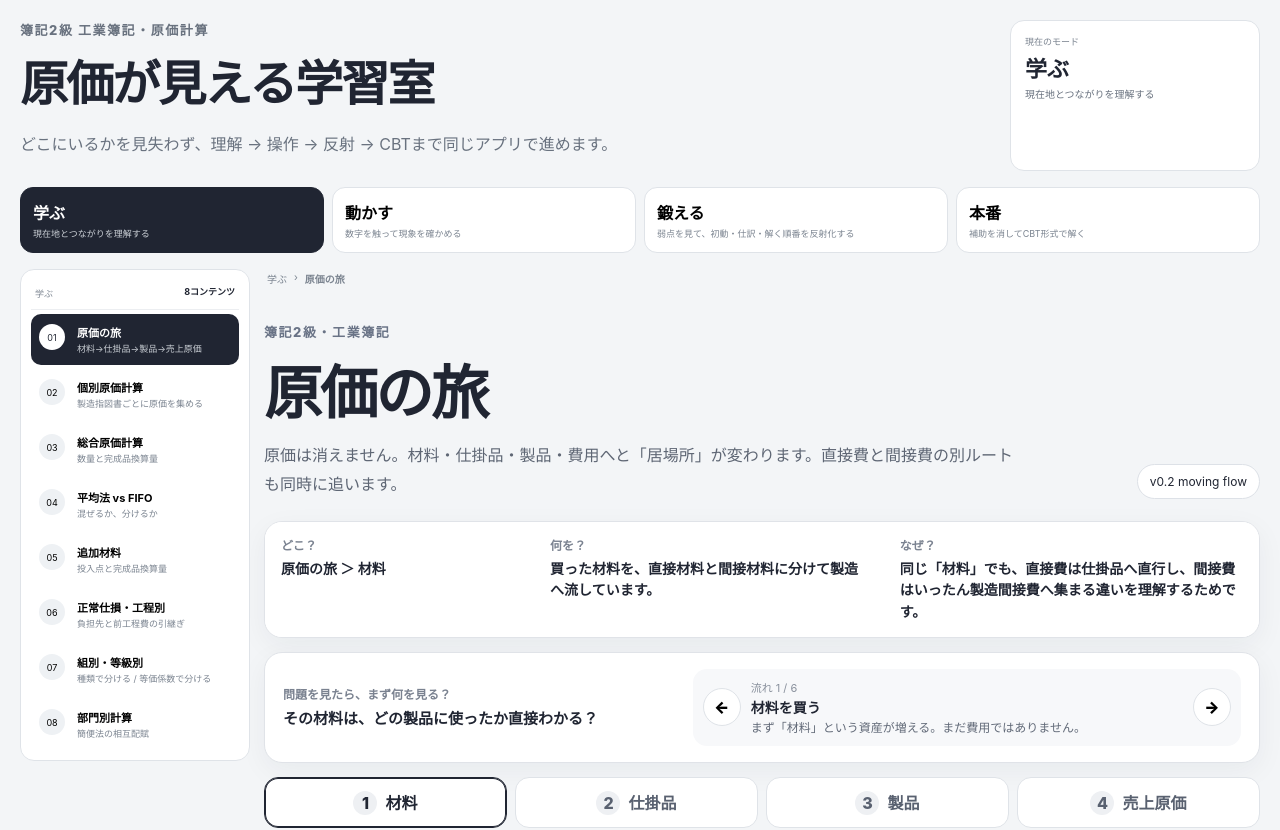
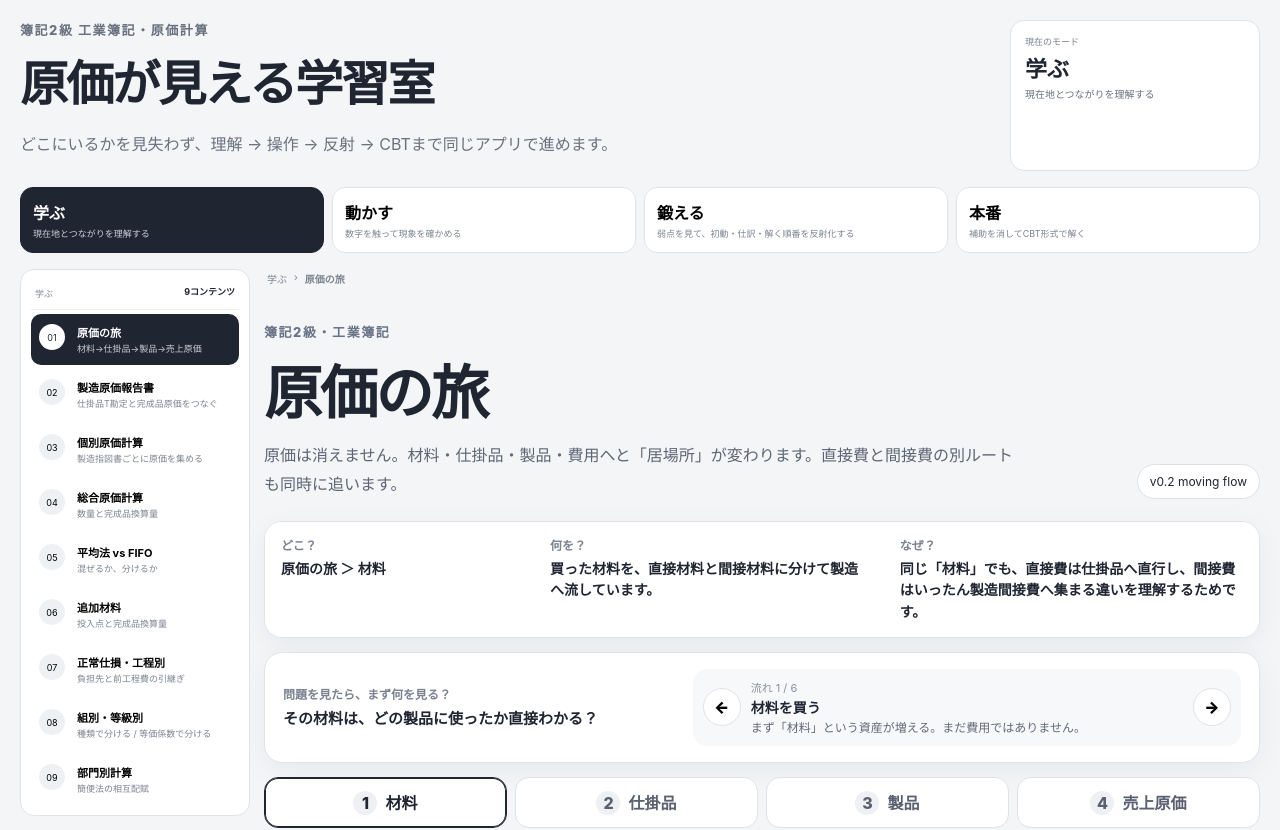
Before and after one commit to butyukunn82/boki2-cost-learning, a React (Vite) app: page / in a window 1280 px wide. Shown: the top 830 px of the page. Built offline with nearby package versions, Linux system fonts and the light colour scheme.

Commit message:
feat: add manufacturing cost report to learning hub

```diff
--- a/src/features/LearningHub.tsx
+++ b/src/features/LearningHub.tsx
@@ -1,5 +1,6 @@
 import { useEffect, useMemo, useState, type ReactNode } from 'react'
 import App from '../App'
+import ManufacturingCostReportLab from './ManufacturingCostReportLab'
 import ProcessCostLab from './ProcessCostLab'
 import ProcessMethodLab from './ProcessMethodLab'
 import AdditionalMaterialLab from './AdditionalMaterialLab'
@@ -37,6 +38,7 @@ export default function LearningHub() {
   const topics = useMemo<Record<Mode, Topic[]>>(() => ({
     learn: [
       { id: 'journey', title: '原価の旅', subtitle: '材料→仕掛品→製品→売上原価', component: <App /> },
+      { id: 'mcr', title: '製造原価報告書', subtitle: '仕掛品T勘定と完成品原価をつなぐ', component: <ManufacturingCostReportLab /> },
       { id: 'job-order', title: '個別原価計算', subtitle: '製造指図書ごとに原価を集める', component: <JobOrderCostLab /> },
       { id: 'process', title: '総合原価計算', subtitle: '数量と完成品換算量', component: <ProcessCostLab /> },
       { id: 'methods', title: '平均法 vs FIFO', subtitle: '混ぜるか、分けるか', component: <ProcessMethodLab /> },
```
